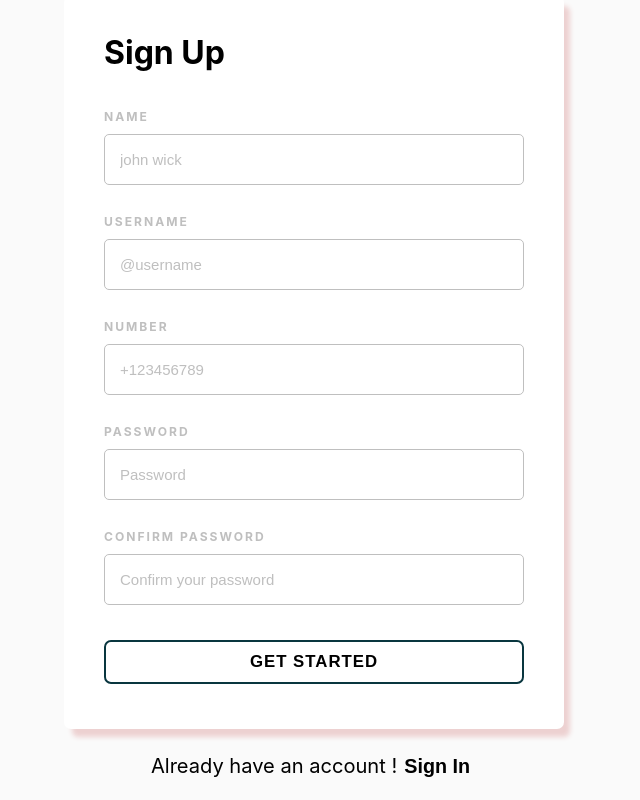
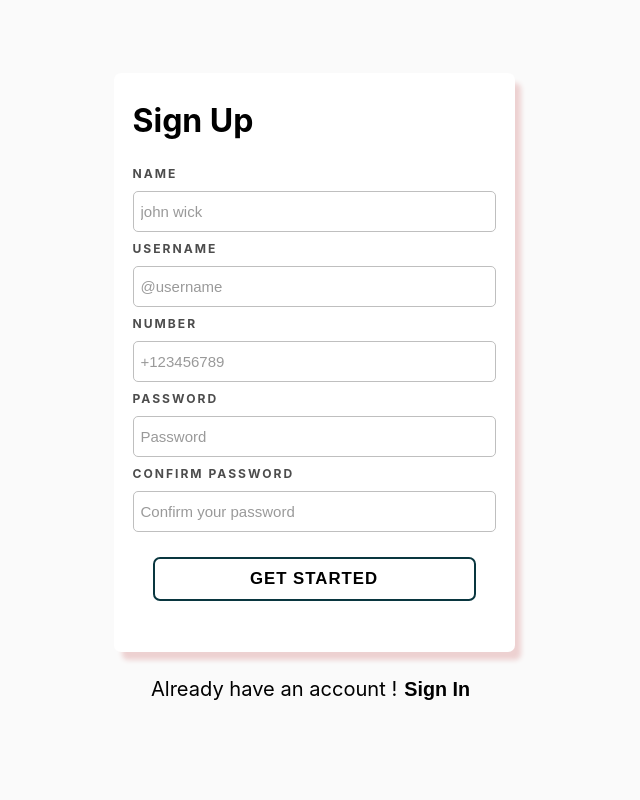
Before and after one commit to ekanshuj/chatter, a React (Vite) app in the folder client/: page /signup in a window 1280 px wide. Shown: the whole page, without its empty margins (326-966 px from the left). Built offline with nearby package versions, Linux system fonts and the light colour scheme.

Commit message:
components

```diff
--- a/client/index.html
+++ b/client/index.html
@@ -9,7 +9,7 @@
     href="https://fonts.googleapis.com/css2?family=Material+Symbols+Outlined:opsz,wght,FILL,GRAD@48,700,0,0" />
   <link rel="stylesheet"
     href="https://fonts.googleapis.com/css2?family=Material+Symbols+Outlined:opsz,wght,FILL,GRAD@48,700,1,200" />
-  <title>Hello Chat</title>
+  <title>Chatter - Realtime Chat Application</title>
 </head>
 
 <body>
--- a/client/src/pages/Home.jsx
+++ b/client/src/pages/Home.jsx
@@ -3,6 +3,7 @@ import { Link } from 'react-router-dom';
 import styled, { keyframes } from 'styled-components';
 
 import background from '../assets/background.svg';
+import undraw from '../assets/undraw.svg';
 
 const bounce = keyframes`
  0% {
@@ -28,18 +29,18 @@ const bounce = keyframes`
   }`;
 
 const DIVISION = styled.div`
-  height: 100vh;
-  width: 100vw;
   background: url(${background});
   color: #badd;
   .container {
-    height: 100%;
-    width: 100%;
-    display: grid;
-    place-items: center;
+  height: 100vh;
+  width: 100vw;
+  display: flex;
+  align-items: center;
+  justify-content: space-evenly;
+  flex-direction: column;
     h1 {
       text-transform: uppercase;
-      font-size: 5rem;
+      font-size: 4rem;
     }
     .go {
     button {
@@ -69,7 +70,8 @@ const Home = () => {
   return (
     <DIVISION>
       <div className="container">
-        <h1>prototype-a</h1>
+        <h1>Chatter</h1>
+        <img src={undraw} alt="undraw" />
         <Link to="/signup">
           <div className="go">
             <button>Get Started</button>
--- a/client/src/pages/Login.jsx
+++ b/client/src/pages/Login.jsx
@@ -8,9 +8,11 @@ import { ToastContainer, toast } from 'react-toastify';
 import 'react-toastify/dist/ReactToastify.css';
 
 const DIVISION = styled.div`
-  display: grid;
-  place-items: center;
-  place-content: center;
+  display: flex;
+  align-items: center;
+  justify-content: center;
+  flex-direction: column;
+  flex-wrap: wrap;
   height: 100vh;
   width: 100vw;
   background: rgb(250, 250, 250);
@@ -34,21 +36,22 @@ const DIVISION = styled.div`
   }}}
 `
 const CONTAINER = styled.div`
-  padding: 20px;
+  padding: 19px;
   background: rgb(255, 255, 255);
-  width: 500px;
+  width: 401px;
   box-shadow: 7px 9px 5px -1px #edd1d1;
   border-radius: 7px;
 
   .head {
-    padding: 25px 20px;
+    padding: 17px 0px;
     font-weight: bold;
   }
 
 `
-const FORM = styled.form.attrs({
+const FORM = styled.form.attrs(props => ({
   action: "#"
-})`
+}))`
+  padding: 7px 0px;
 .name,
 .username,
 .number,
@@ -58,7 +61,6 @@ const FORM = styled.form.attrs({
   flex-direction: column;
   align-items: flex-start;
   justify-content: space-between;
-  padding: 10px 20px;
 }
 
 .span {
@@ -67,11 +69,11 @@ const FORM = styled.form.attrs({
   text-transform: uppercase;
   letter-spacing: 2px;
   font-weight: bolder;
-  color: rgb(191, 191, 191);
+  color: rgba(0,0,0,0.7);
 }
 
 .inputs {
-  padding: 16px 15px;
+  padding: 11px 7px;
   width: 100%;
   font-size: 15px;
   border-radius: 5px;
@@ -79,7 +81,7 @@ const FORM = styled.form.attrs({
   border: 1px solid rgb(191, 191, 191);
 
   ::placeholder {
-  color: rgb(191, 191, 191);
+  color: rgba(0,0,0,0.4);
   }
 
 }
--- a/client/src/pages/Signup.jsx
+++ b/client/src/pages/Signup.jsx
@@ -8,9 +8,11 @@ import { ToastContainer, toast } from 'react-toastify';
 import 'react-toastify/dist/ReactToastify.css';
 
 const DIVISION = styled.div`
-  display: grid;
-  place-items: center;
-  place-content: center;
+  display: flex;
+  align-items: center;
+  justify-content: center;
+  flex-direction: column;
+  flex-wrap: wrap;
   height: 100vh;
   width: 100vw;
   background: rgb(250, 250, 250);
@@ -34,14 +36,14 @@ const DIVISION = styled.div`
   }}}
 `
 const Container = styled.div`
-  padding: 20px;
+  padding: 19px;
   background: rgb(255, 255, 255);
-  width: 500px;
+  width: 401px;
   box-shadow: 7px 9px 5px -1px #edd1d1;
   border-radius: 7px;
 
   .head {
-    padding: 25px 20px;
+    padding: 17px 0px;
     font-weight: bold;
   }
 
@@ -49,6 +51,7 @@ const Container = styled.div`
 const FORM = styled.form.attrs(props => ({
   action: "#"
 }))`
+  padding: 7px 0px;
 .name,
 .username,
 .number,
@@ -58,7 +61,6 @@ const FORM = styled.form.attrs(props => ({
   flex-direction: column;
   align-items: flex-start;
   justify-content: space-between;
-  padding: 10px 20px;
 }
 
 .span {
@@ -67,11 +69,11 @@ const FORM = styled.form.attrs(props => ({
   text-transform: uppercase;
   letter-spacing: 2px;
   font-weight: bolder;
-  color: rgb(191, 191, 191);
+  color: rgba(0,0,0,0.7);
 }
 
 .inputs {
-  padding: 16px 15px;
+  padding: 11px 7px;
   width: 100%;
   font-size: 15px;
   border-radius: 5px;
@@ -79,7 +81,7 @@ const FORM = styled.form.attrs(props => ({
   border: 1px solid rgb(191, 191, 191);
 
   ::placeholder {
-  color: rgb(191, 191, 191);
+  color: rgba(0,0,0,0.4);
   }
 
 }
```
Also changed, not shown: client/src/assets/undraw.svg (added), 1 other file (tests, documents, lock files or other folders).
